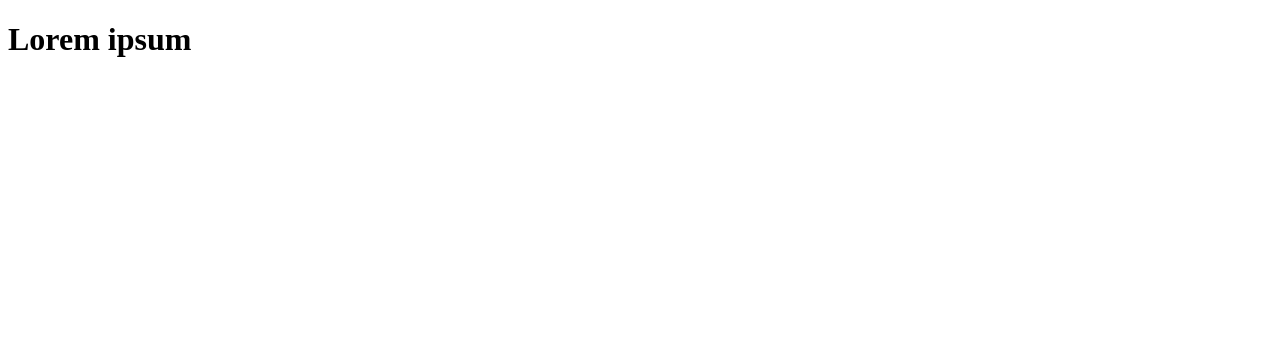
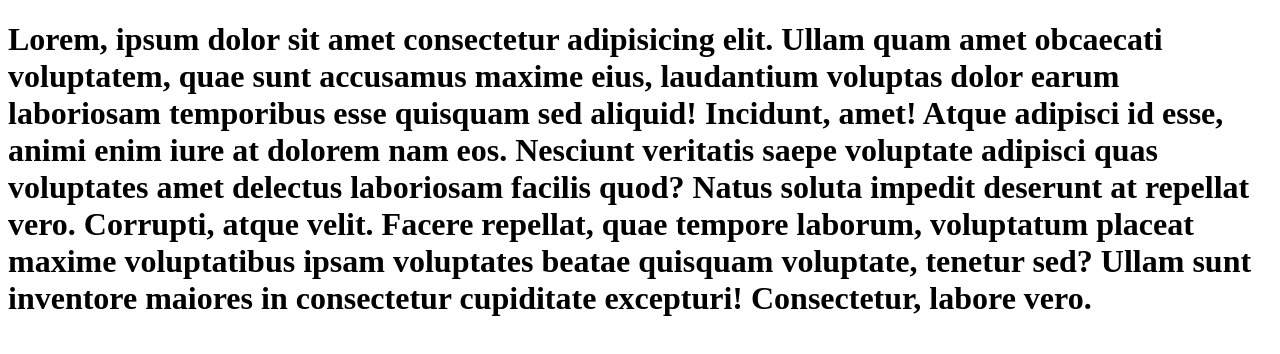
Before and after one commit to Tomasz1i2022/19.09.2024podstGitHub, a plain HTML site: page index.html in a window 1280 px wide. Drawn offline with Linux system fonts and the light colour scheme.

Commit message:
Lorem ipsum

```diff
--- a/index.html
+++ b/index.html
@@ -6,6 +6,10 @@
     <title>Strona</title>
 </head>
 <body>
-    <h1>Lorem ipsum</h1>
+    <h1>
+        Lorem, ipsum dolor sit amet consectetur adipisicing elit. Ullam quam amet obcaecati voluptatem, quae sunt accusamus maxime eius, laudantium voluptas dolor earum laboriosam temporibus esse quisquam sed aliquid! Incidunt, amet!
+    Atque adipisci id esse, animi enim iure at dolorem nam eos. Nesciunt veritatis saepe voluptate adipisci quas voluptates amet delectus laboriosam facilis quod? Natus soluta impedit deserunt at repellat vero.
+    Corrupti, atque velit. Facere repellat, quae tempore laborum, voluptatum placeat maxime voluptatibus ipsam voluptates beatae quisquam voluptate, tenetur sed? Ullam sunt inventore maiores in consectetur cupiditate excepturi! Consectetur, labore vero.
+    </h1>
 </body>
 </html>
```
